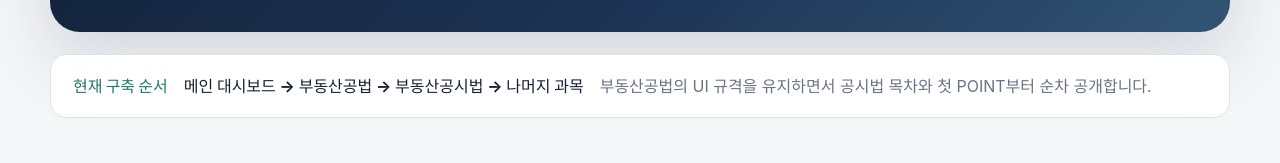
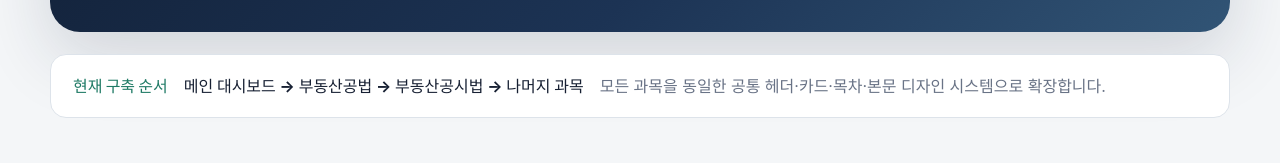
Before and after one commit to parkminhyun0/realtor-exam, a React (Vite) app: page / in a window 1280 px wide. Shown: the part 477-640 px from the top of the page. Built offline with nearby package versions, Linux system fonts and the light colour scheme.

Commit message:
style: keep public law inside shared app shell

```diff
--- a/src/App.jsx
+++ b/src/App.jsx
@@ -14,10 +14,6 @@ function navigate(path = '') {
 }
 
 function openSubject(subject) {
-  if (subject.id === 'public-law') {
-    window.location.href = `${import.meta.env.BASE_URL}public-law.html`
-    return
-  }
   navigate(subject.id)
 }
 
@@ -64,7 +60,7 @@ function Dashboard() {
       <section className="study-guide" aria-label="학습 안내">
         <span className="study-guide__label">현재 구축 순서</span>
         <strong>메인 대시보드 → 부동산공법 → 부동산공시법 → 나머지 과목</strong>
-        <span>부동산공법의 UI 규격을 유지하면서 공시법 목차와 첫 POINT부터 순차 공개합니다.</span>
+        <span>모든 과목을 동일한 공통 헤더·카드·목차·본문 디자인 시스템으로 확장합니다.</span>
       </section>
 
       {subjectGroups.map((group) => (
```
